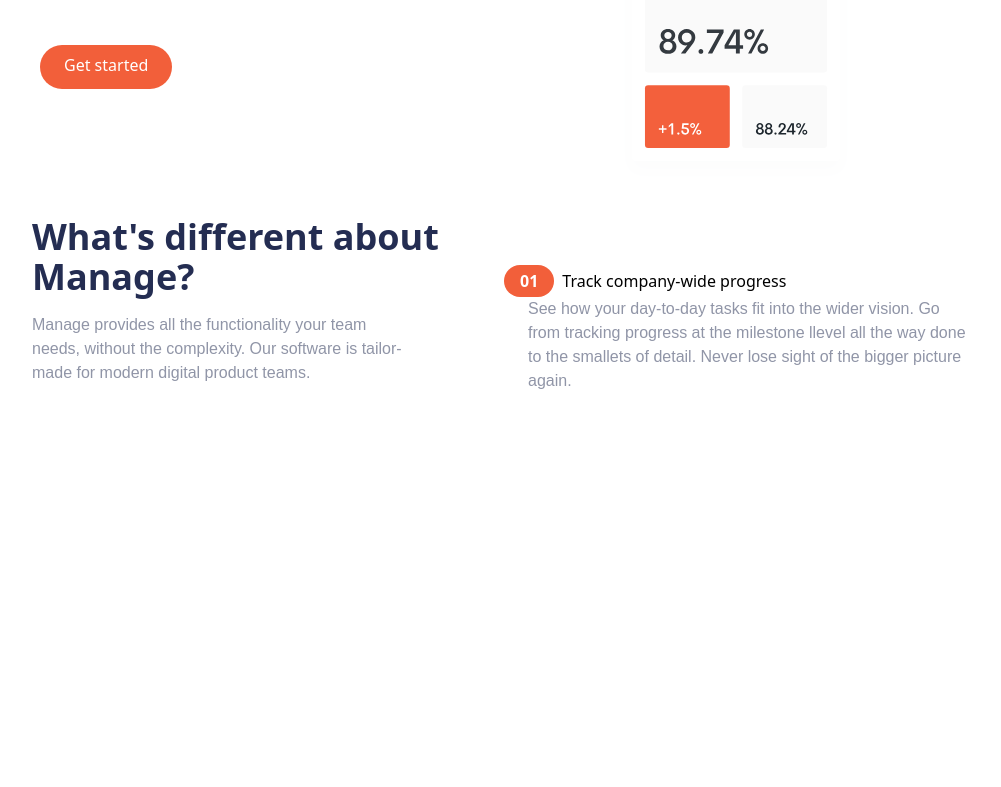
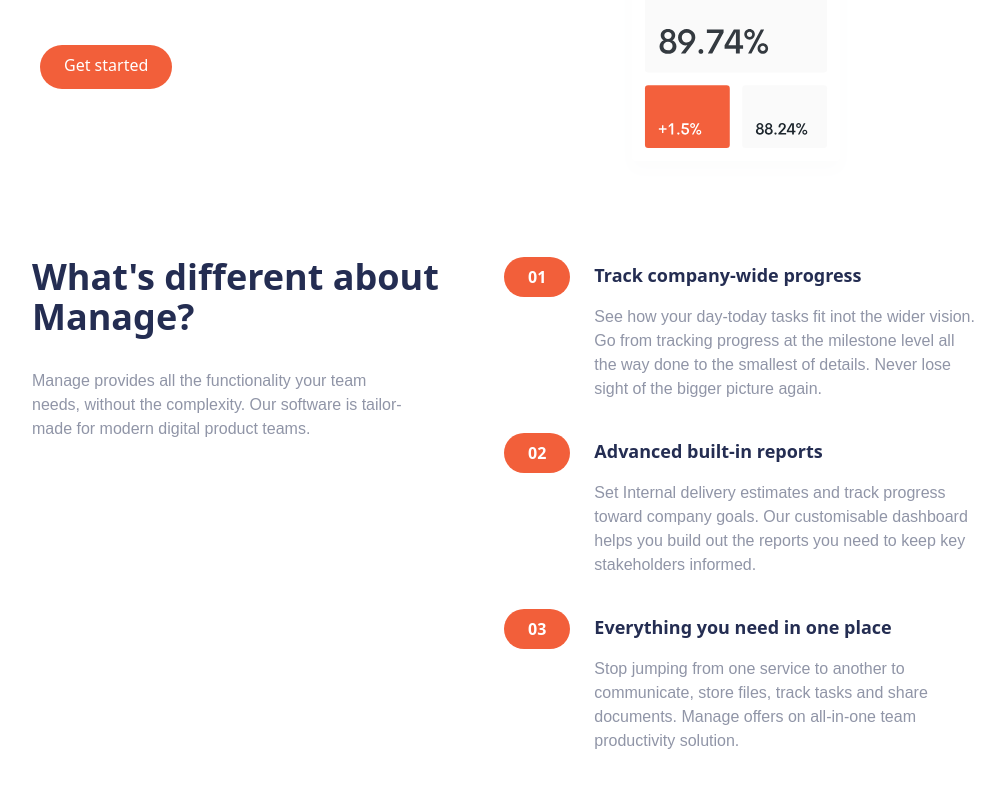
Before and after one commit to luisgcode/tailwindProject, a website: page index.html in a window 1280 px wide. Shown: the part 399-1186 px from the top of the page, without its empty margins (136-1137 px from the left). Before the commit the page ends 800 px from the top, so only its background shows below. Drawn offline with Linux system fonts and the light colour scheme.

Commit message:
features section

```diff
--- a/index.html
+++ b/index.html
@@ -50,7 +50,7 @@
       crossorigin="anonymous"
     ></script>
   </head>
-  <body>
+  <body class="mb-80">
     <!-- NavBar -->
     <nav class="relative container mx-auto p-6">
       <!-- Flex container -->
@@ -133,43 +133,118 @@
     <!-- features section -->
     <section id="features">
       <!-- Flex container -->
-      <div class="flex container flex-col px-4 mx-auto space-y-12 md:flex-row">
-        <!-- different text -->
-        <div class="flex flex-col items-center space-y-4 md:w-1/2">
+      <div
+        class="container flex flex-col px-4 mx-auto mt-10 space-y-12 md:space-y-0 md:flex-row"
+      >
+        <!-- What's difference -->
+        <div class="flex flex-col space-y-8 md:w-1/2">
           <h2
-            class="text-darkBlue text-3xl text-center md:text-4xl font-bold md:text-left"
+            class="max-w-md text-4xl font-bold text-center md:text-left text-darkBlue"
           >
             What's different about Manage?
           </h2>
-          <p
-            class="max-w-sm text-center text-drakGrayishblue md:text-left md:self-start"
-          >
+          <p class="max-w-sm text-center text-drakGrayishblue md:text-left">
             Manage provides all the functionality your team needs, without the
             complexity. Our software is tailor-made for modern digital product
             teams.
           </p>
         </div>
-        <!-- numbered list -->
+
+        <!-- Numbered list -->
         <div class="flex flex-col space-y-8 md:w-1/2">
-          <!-- Item 01 -->
-          <div class="flex flex-col space-y-3 md:space-y-0 md:space-x-6">
+          <!-- List item 1 -->
+          <div
+            class="flex flex-col space-y-3 md:space-y-0 md:space-x-6 md:flex-row"
+          >
             <!-- Heading -->
             <div class="rounded-l-full bg-brightRedSuplight md:bg-transparent">
               <div class="flex items-center space-x-2">
                 <div
-                  class="px-4 py-2 text-white rounded-full md:py-1 bg-brightRed font-bold"
+                  class="px-6 text-white rounded-full py-2 bg-brightRed font-bold"
                 >
                   01
                 </div>
-                <h3>Track company-wide progress</h3>
+                <h3 class="text-base font-bold md:mb-4 md:hidden text-darkBlue">
+                  Track company-wide progress
+                </h3>
               </div>
             </div>
-            <!-- DEscription -->
-            <p class="text-drakGrayishblue">
-              See how your day-to-day tasks fit into the wider vision. Go from
-              tracking progress at the milestone llevel all the way done to the
-              smallets of detail. Never lose sight of the bigger picture again.
-            </p>
+
+            <div>
+              <h3
+                class="hidden mb-4 text-lg font-bold md:block text-darkBlue md:mt-1"
+              >
+                Track company-wide progress
+              </h3>
+              <p class="text-drakGrayishblue">
+                See how your day-today tasks fit inot the wider vision. Go from
+                tracking progress at the milestone level all the way done to the
+                smallest of details. Never lose sight of the bigger picture
+                again.
+              </p>
+            </div>
+          </div>
+          <!-- List item 2 -->
+          <div
+            class="flex flex-col space-y-3 md:space-y-0 md:space-x-6 md:flex-row"
+          >
+            <!-- Heading -->
+            <div class="rounded-l-full bg-brightRedSuplight md:bg-transparent">
+              <div class="flex items-center space-x-2">
+                <div
+                  class="px-6 text-white rounded-full py-2 bg-brightRed font-bold"
+                >
+                  02
+                </div>
+                <h3 class="text-base font-bold md:mb-4 md:hidden text-darkBlue">
+                  Advanced built-in reports
+                </h3>
+              </div>
+            </div>
+
+            <div>
+              <h3
+                class="hidden mb-4 text-lg font-bold md:block text-darkBlue md:mt-1"
+              >
+                Advanced built-in reports
+              </h3>
+              <p class="text-drakGrayishblue">
+                Set Internal delivery estimates and track progress toward
+                company goals. Our customisable dashboard helps you build out
+                the reports you need to keep key stakeholders informed.
+              </p>
+            </div>
+          </div>
+          <!-- List item 3 -->
+          <div
+            class="flex flex-col space-y-3 md:space-y-0 md:space-x-6 md:flex-row"
+          >
+            <!-- Heading -->
+            <div class="rounded-l-full bg-brightRedSuplight md:bg-transparent">
+              <div class="flex items-center space-x-2">
+                <div
+                  class="px-6 text-white rounded-full py-2 bg-brightRed font-bold"
+                >
+                  03
+                </div>
+                <h3 class="text-base font-bold md:mb-4 md:hidden text-darkBlue">
+                  Everything you need in one place
+                </h3>
+              </div>
+            </div>
+
+            <div>
+              <h3
+                class="hidden mb-4 text-lg font-bold md:block text-darkBlue md:mt-1"
+              >
+                Everything you need in one place
+              </h3>
+              <p class="text-drakGrayishblue">
+                Stop jumping from one service to another to communicate, store
+                files, track tasks and share documents. Manage offers on
+                all-in-one team productivity solution.
+              </p>
+            </div>
           </div>
         </div>
       </div>
```
Also changed, not shown: styles/tailwind.css.
